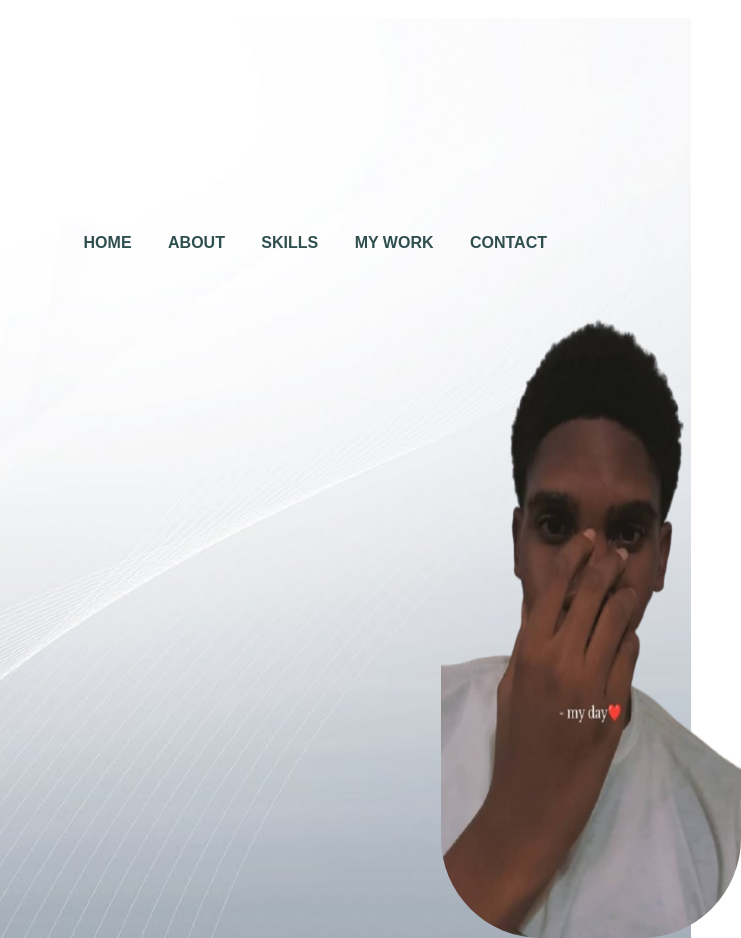
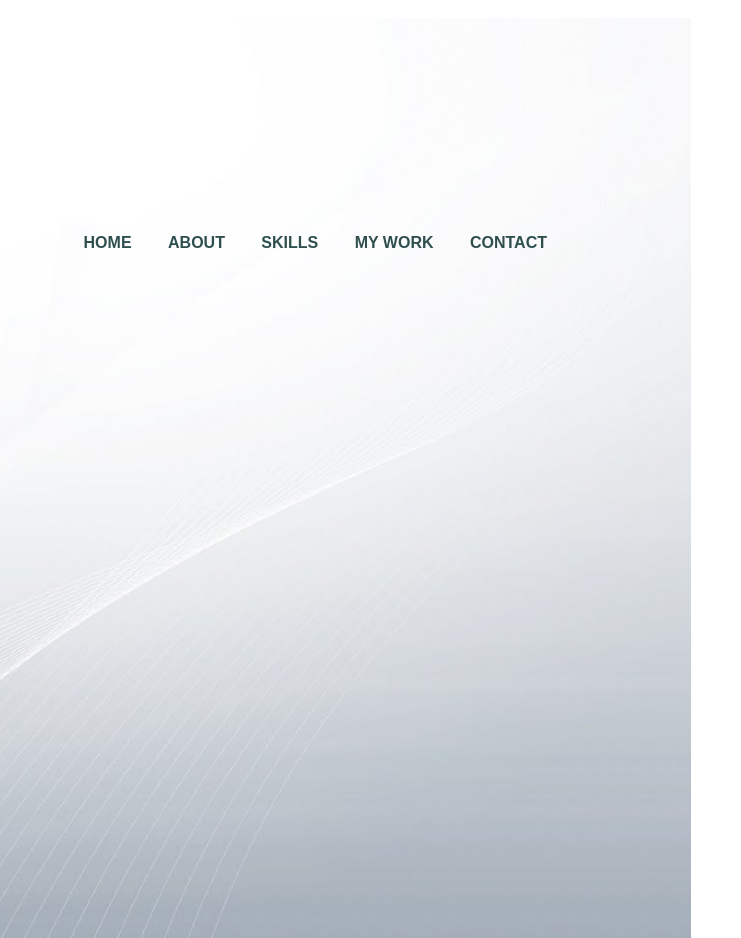
Before and after one commit to calvin1junior/kevin-portofolio, a plain HTML site: page contact.html in a window 1280 px wide. Shown: the full height of the page, 589-1330 px from the left, 741 px wide, since content can reach past the window. Drawn offline with nearby package versions, Linux system fonts and the light colour scheme.

Commit message:
contact.html

```diff
--- a/contact.html
+++ b/contact.html
@@ -119,9 +119,6 @@ ul li a:hover{
                 <li><a href="contact.html">CONTACT</a></li>
             </ul>
         </div>
-        <div class="image">
-            <img src="img/myself2.png" class="girl">
-        </div>
         <div class="icon">
           <a href="https://www.facebook.com/kevin.okoye.3950"><ion-icon name="logo-facebook"></ion-icon></a> &nbsp;
           <a href="https://youtube.com/@kaysmyle?si=DrDGH6ddPdhTVLJs"><ion-icon name="logo-instagram"></ion-icon></a> &nbsp;
```
